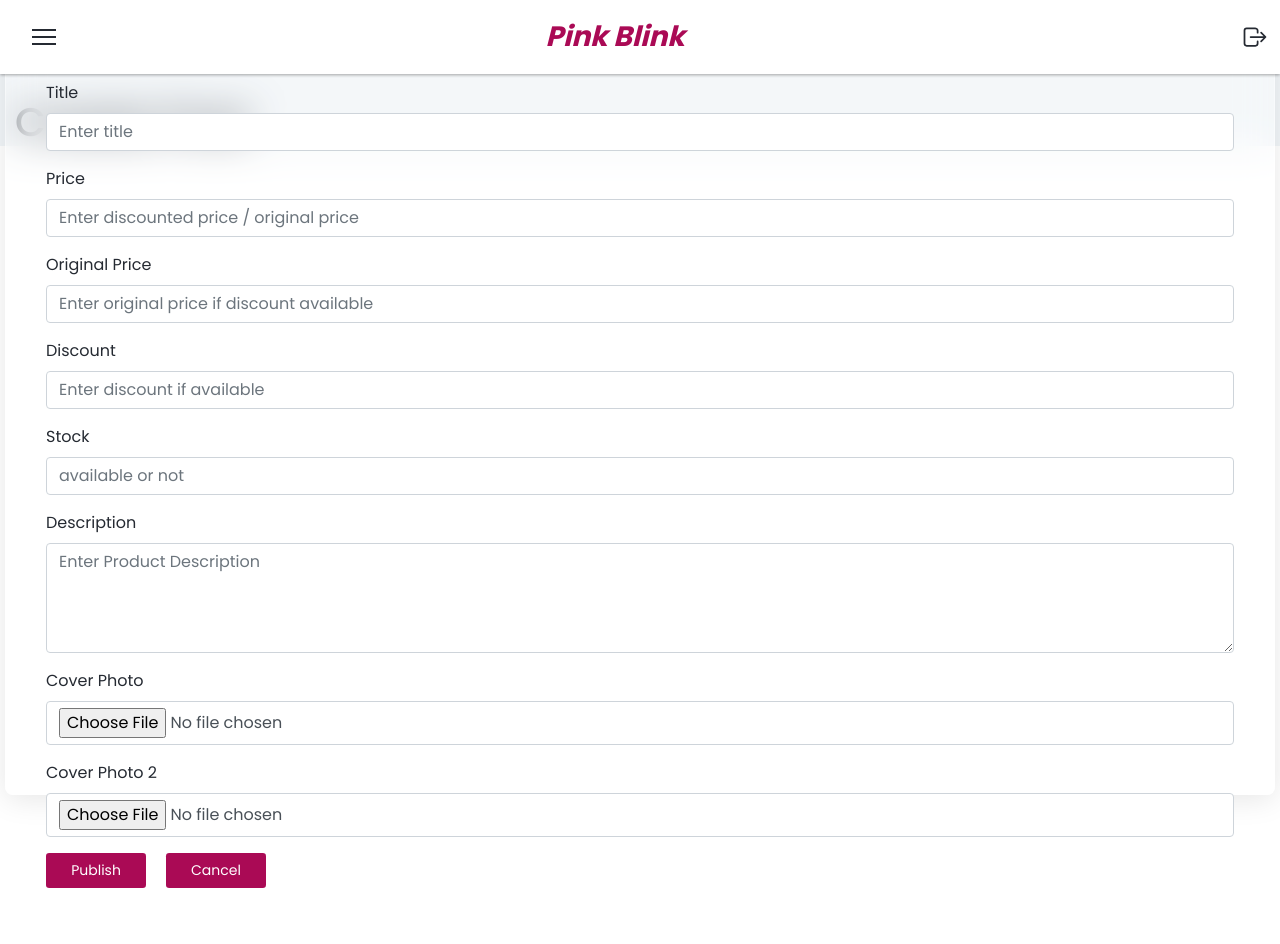
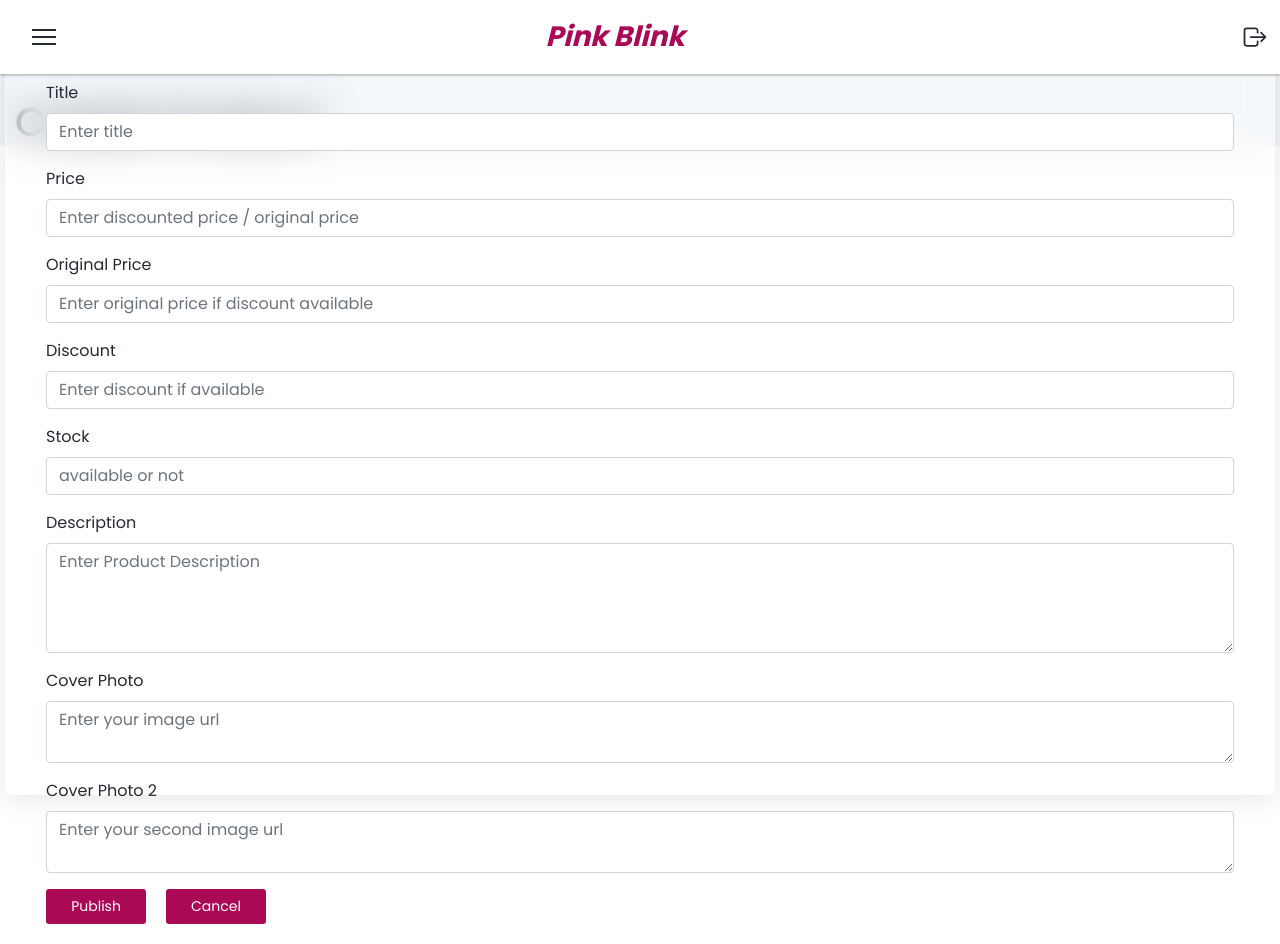
Before and after one commit to SyedaRabia904/Pink-Blink, a React (Vite) app: page /admin/womanwearadd in a window 1280 px wide. Before the commit the page ends 908 px from the top, so only its background shows below. Built offline with nearby package versions, Linux system fonts and the light colour scheme; sample sign-in values are in the browser's storage; a web font is replaced by a local one.

Commit message:
18th commit

```diff
--- a/src/makeupadd.jsx
+++ b/src/makeupadd.jsx
@@ -8,7 +8,7 @@
   const navigate = useNavigate();
   const [title, setTitle] = useState('');
   const [body, setBody] = useState('');
-  const [coverPhoto, setCoverPhoto] = useState(null);
+  const [coverPhoto, setCoverPhoto] = useState('');
 
   const [stock, setstock] = useState('');
   const [price, setprice] = useState('');
@@ -35,7 +35,7 @@
   };
 
   const handleCoverPhotoChange = (event) => {
-    setCoverPhoto(event.target.files[0]);
+    setCoverPhoto(event.target.value);
   };
 
   const handlePublish = () => {
@@ -65,7 +65,7 @@
     // Reset the form
     setTitle('');
     setBody('');
-    setCoverPhoto(null);
+    setCoverPhoto('');
     setoriginalprice('');
     setprice('');
     setstock('');
@@ -158,13 +158,13 @@
         <label htmlFor="coverPhoto" className="form-label">
           Cover Photo
         </label>
-        <input
-          type="file"
-          className="form-control"
-          id="coverPhoto"
-          accept="image/*"
-          onChange={handleCoverPhotoChange}
-        />
+        <textarea
+            className="form-control"
+            id="coverPhoto"
+            placeholder="Enter your image url"
+            value={coverPhoto}
+            onChange={handleCoverPhotoChange}
+          ></textarea>
       </div>
 
       <div style={{display: "inline"  }} >
--- a/src/services/items.service.js
+++ b/src/services/items.service.js
@@ -77,3 +77,13 @@
         throw err; // Rethrow the error for better error handling in the calling code.
     }
 };
+export const getskincareById = async (_id) => {
+    try {
+        // Assuming you have a makeup API endpoint to fetch data by ID
+        const response = await axios.get(`http://localhost:8081/main/skincare/${_id}`);
+        return response.data;
+    } catch (err) {
+        console.error(err);
+        throw err; // Rethrow the error for better error handling in the calling code.
+    }
+};
--- a/src/skincareadd.jsx
+++ b/src/skincareadd.jsx
@@ -35,7 +35,7 @@
   };
 
   const handleCoverPhotoChange = (event) => {
-    setCoverPhoto(event.target.files[0]);
+    setCoverPhoto(event.target.value);
   };
 
   const handlePublish = () => {
@@ -68,7 +68,7 @@
     // Reset the form
     setTitle('');
     setBody('');
-    setCoverPhoto(null);
+    setCoverPhoto('');
     setoriginalprice('');
     setprice('');
     setstock('');
@@ -162,13 +162,13 @@
           <label htmlFor="coverPhoto" className="form-label">
             Cover Photo
           </label>
-          <input
-            type="file"
+          <textarea
             className="form-control"
             id="coverPhoto"
-            accept="image/*"
+            placeholder="Enter your image url"
+            value={coverPhoto}
             onChange={handleCoverPhotoChange}
-          />
+          ></textarea>
         </div>
 
         <div style={{display: "inline"  }} >
--- a/src/womanwearadd.jsx
+++ b/src/womanwearadd.jsx
@@ -8,8 +8,8 @@
   const navigate = useNavigate();
   const [title, setTitle] = useState('');
   const [body, setBody] = useState('');
-  const [coverPhoto, setCoverPhoto] = useState(null);
-  const [coverPhoto2, setCoverPhoto2] = useState(null);
+  const [coverPhoto, setCoverPhoto] = useState('');
+  const [coverPhoto2, setCoverPhoto2] = useState('');
   const [stock, setStock] = useState('');
   const [price, setPrice] = useState('');
   const [originalPrice, setOriginalPrice] = useState('');
@@ -40,11 +40,11 @@
   };
 
   const handleCoverPhotoChange = (event) => {
-    setCoverPhoto(event.target.files[0]);
+    setCoverPhoto(event.target.value);
   };
 
   const handleCoverPhotoChange2 = (event) => {
-    setCoverPhoto2(event.target.files[1]);
+    setCoverPhoto2(event.target.value);
   };
   const handlePublish = () => {
     // Perform actions to publish the post, like sending data to a server
@@ -71,8 +71,8 @@
   const handleCancel = () => {
     setTitle('');
     setBody('');
-    setCoverPhoto(null);
-    setCoverPhoto2(null);
+    setCoverPhoto('');
+    setCoverPhoto2('');
     setOriginalPrice('');
     setPrice('');
     setStock('');
@@ -80,8 +80,8 @@
   };
 
   return (
-    <div className="container mt-4">
-      <h1>Create Post</h1>
+    <div style={{ marginTop: '100px' }} className="container mt-4">
+      <h1>Create Product</h1>
       <form>
         <div style={{ marginTop: '25px' }} className="mb-3">
           <label htmlFor="title" className="form-label">
@@ -165,25 +165,25 @@
           <label htmlFor="coverPhoto" className="form-label">
             Cover Photo
           </label>
-          <input
-            type="file"
+          <textarea
             className="form-control"
             id="coverPhoto"
-            accept="image/*"
+            placeholder="Enter your image url"
+            value={coverPhoto}
             onChange={handleCoverPhotoChange}
-          />
+          ></textarea>
         </div>
         <div className="mb-3">
           <label htmlFor="coverPhoto2" className="form-label">
             Cover Photo 2
           </label>
-          <input
-            type="file"
+          <textarea
             className="form-control"
-            id="coverPhoto2"
-            accept="image/*"
+            id="coverPhoto"
+            placeholder="Enter your second image url"
+            value={coverPhoto2}
             onChange={handleCoverPhotoChange2}
-          />
+          ></textarea>
         </div>
         <div style={{ display: 'inline' }}>
           <button
```
Also changed, not shown: src/login.css (+191 -0 lines), 1 other file (tests, documents, lock files or other folders).
